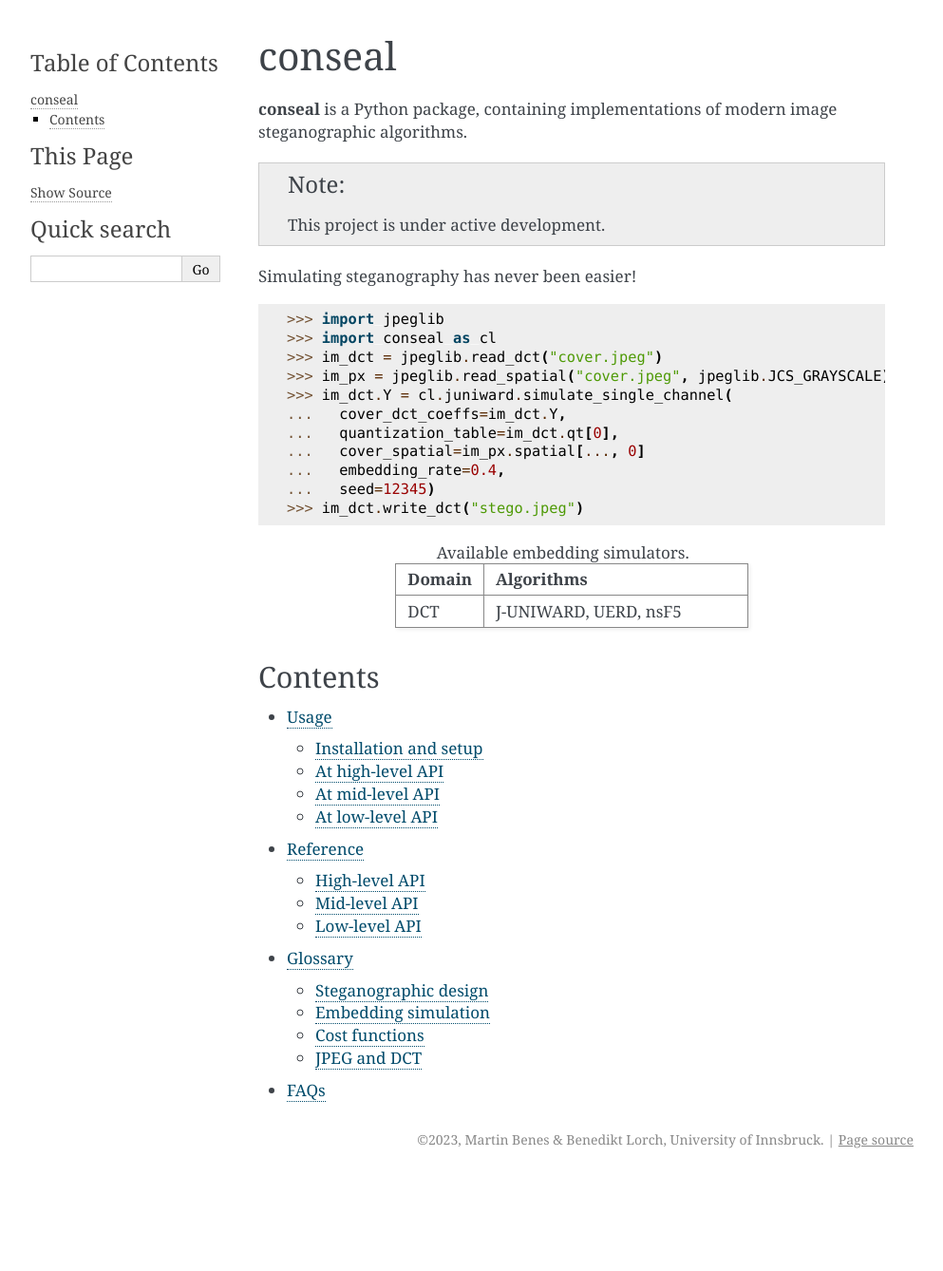
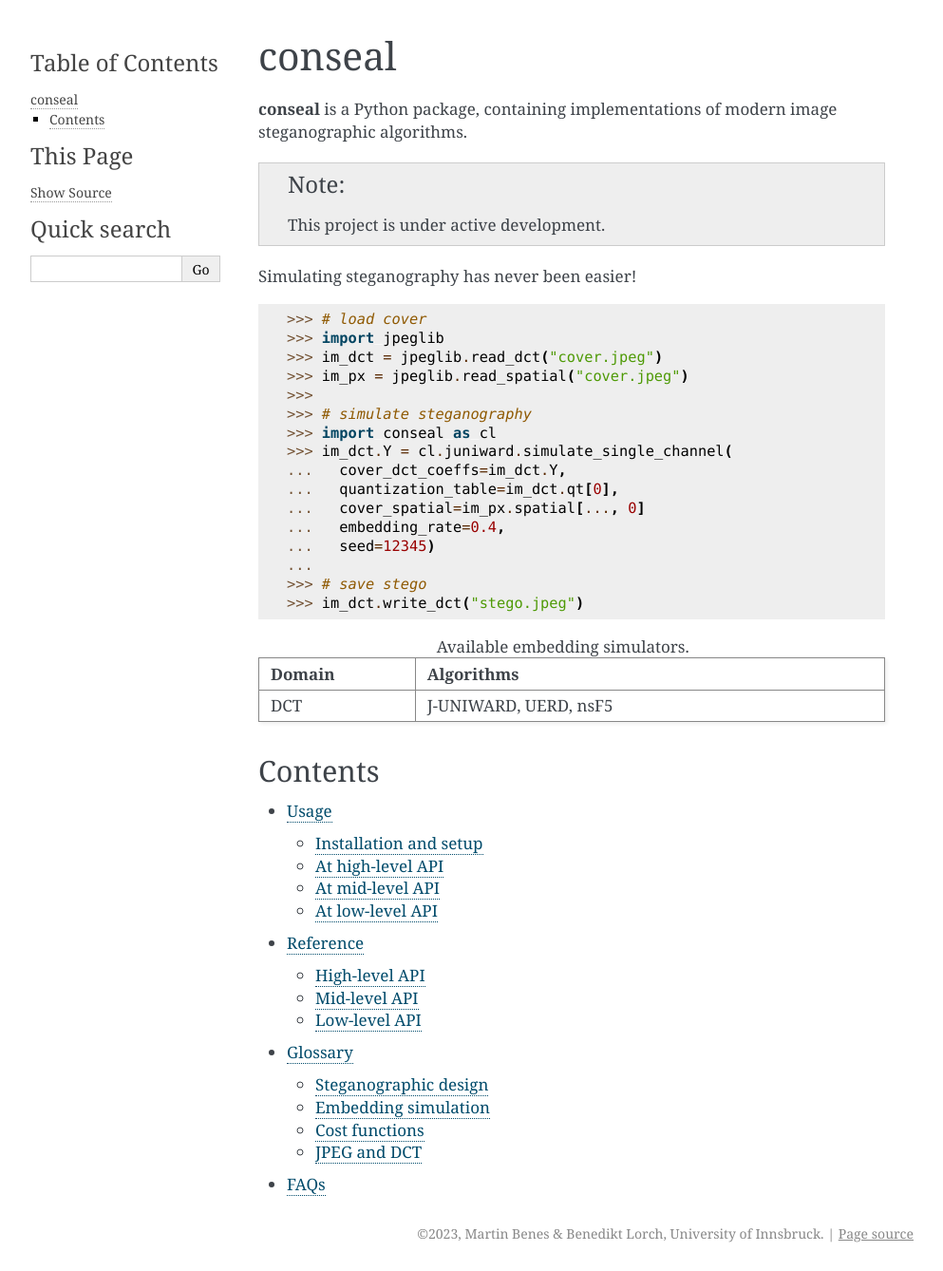
Before and after one commit to uibk-uncover/conseal, a Sphinx documentation site: the page built from docs/index.rst, in a window 1280 px wide. Shown: the whole page at 95% size, without its empty margins (148-1141 px from the left). Built offline with Sphinx 7.4.7, drawn with Linux system fonts in a browser that asks for light colours; before the commit the page ends 1239 px from its top, so only the background shows below that.

Commit message:
example extended

```diff
--- a/docs/index.rst
+++ b/docs/index.rst
@@ -9,20 +9,26 @@ conseal
 
 Simulating steganography has never been easier!
 
+>>> # load cover
 >>> import jpeglib
+>>> im_dct = jpeglib.read_dct("cover.jpeg")
+>>> im_px = jpeglib.read_spatial("cover.jpeg")
+>>>
+>>> # simulate steganography
 >>> import conseal as cl
->>> im_dct = jpeglib.read_dct("cover.jpeg")
->>> im_px = jpeglib.read_spatial("cover.jpeg", jpeglib.JCS_GRAYSCALE)
 >>> im_dct.Y = cl.juniward.simulate_single_channel(
 ...   cover_dct_coeffs=im_dct.Y,
 ...   quantization_table=im_dct.qt[0],
 ...   cover_spatial=im_px.spatial[..., 0]
 ...   embedding_rate=0.4,
 ...   seed=12345)
+...
+>>> # save stego
 >>> im_dct.write_dct("stego.jpeg")
 
 .. list-table:: Available embedding simulators.
    :widths: 25 75
+   :width: 100%
    :header-rows: 1
 
    * - Domain
```
